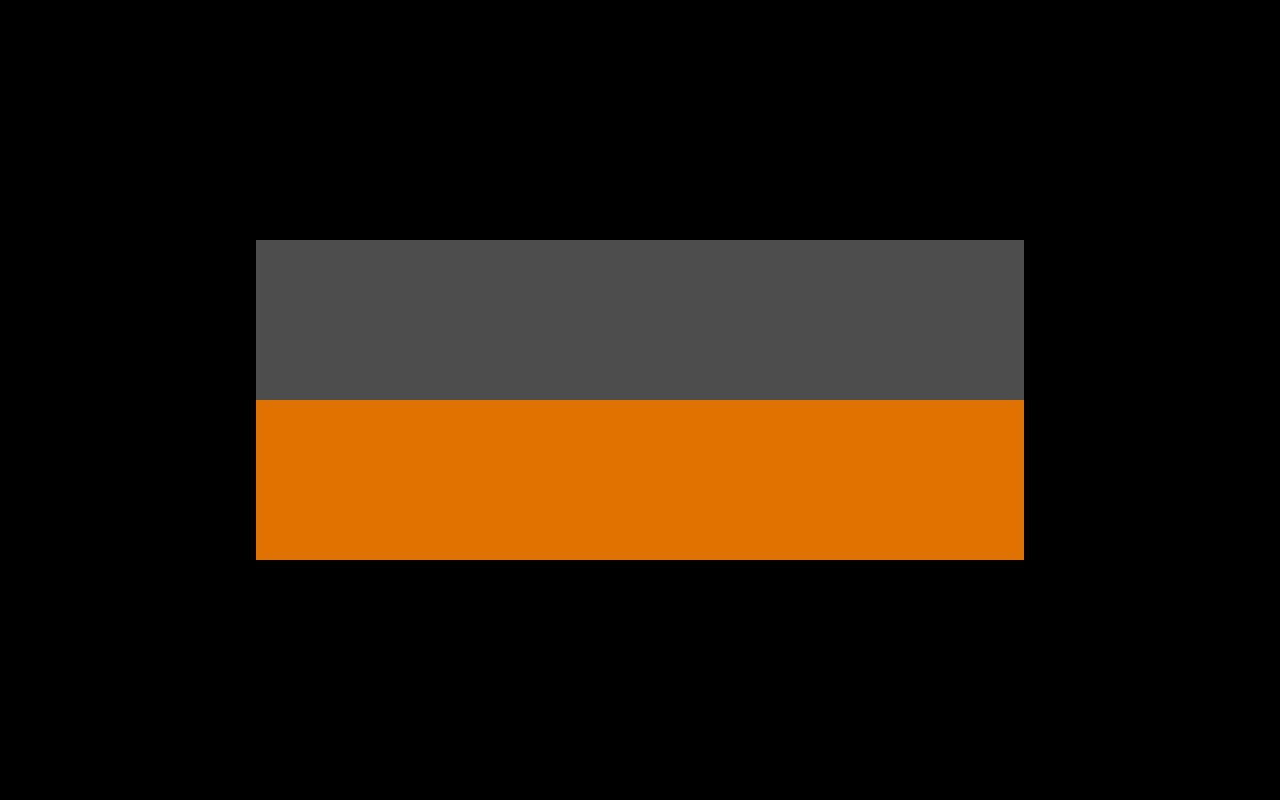
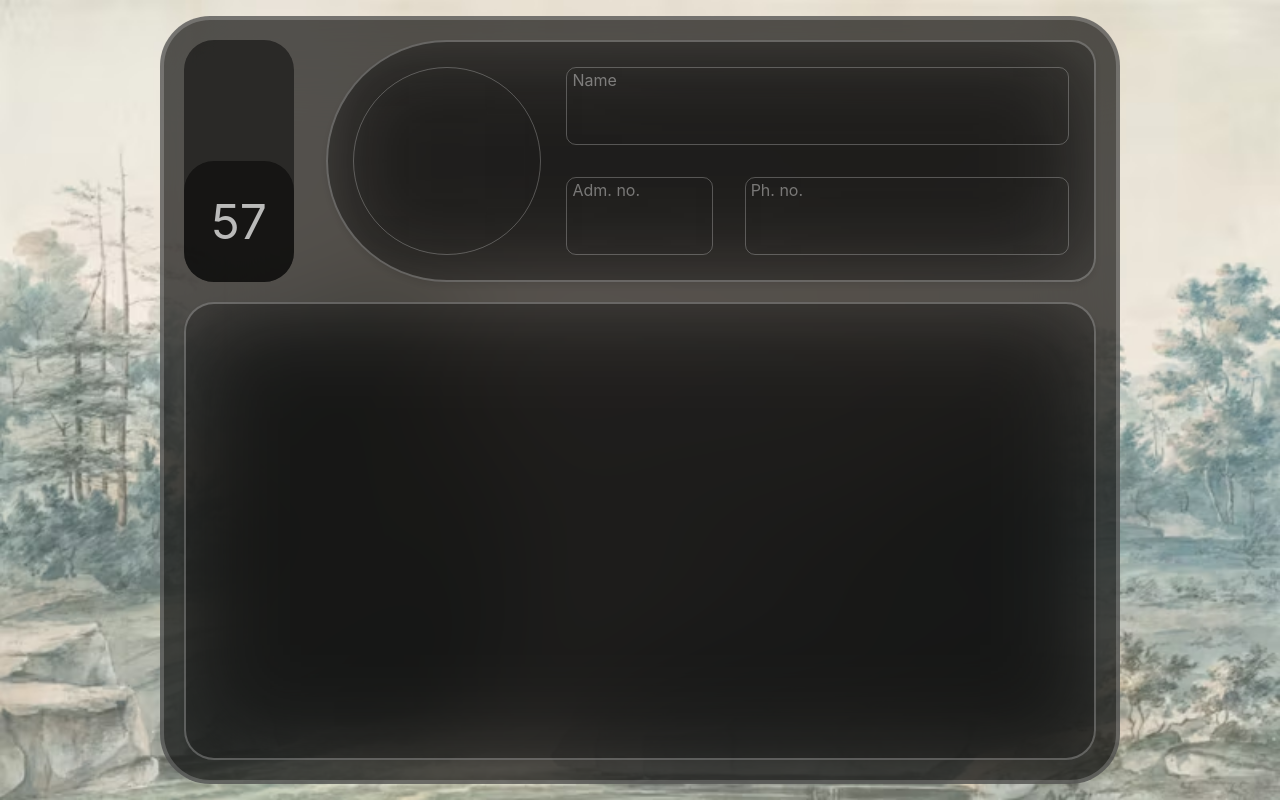
Before and after one commit to rinogodson/IDyeah, a React (Vite) app in the folder IDyeah-desktop/: page / in a window 1280 px wide. Built offline with nearby package versions, Linux system fonts and the light colour scheme.

Commit message:
Made the UI

```diff
--- a/IDyeah-desktop/index.html
+++ b/IDyeah-desktop/index.html
@@ -6,7 +6,7 @@
     <meta name="viewport" content="width=device-width, initial-scale=1.0" />
     <title>IDYeah - Desktop Client</title>
   </head>
-  <body class="bg-black flex h-[100vh] justify-center items-center">
+  <body class="bg-[url(/bg.png)] bg-cover flex h-[100vh] justify-center items-center">
     <div id="root"></div>
     <script type="module" src="/src/main.tsx"></script>
   </body>
--- a/IDyeah-desktop/src/Pages/FunctionPage/FunctionPage.tsx
+++ b/IDyeah-desktop/src/Pages/FunctionPage/FunctionPage.tsx
@@ -2,15 +2,43 @@
 
 function FunctionPage() {
   return (
-    <div className='grid grid-cols-1 grid-rows-2 h-[40vh] w-[60vw] bg-amber-400'>
-        <div className='bg-[#4d4d4d]'>
-
+    <div className="grid grid-cols-1 grid-rows-[1fr_4fr] h-[48em] w-[60em] bg-[rgba(0,0,0,0.65)] backdrop-blur-[50px] border-[4px] border-[rgba(255,255,255,0.20)] p-5 gap-[1.25rem] rounded-[50px]">
+      <div className="h-full grid grid-rows-1 grid-cols-[1fr_7fr] gap-8 rounded-[calc(50px_-_1.25rem)]">
+        <div className="bg-[rgba(0,0,0,0.5)] rounded-[calc(50px_-_1.25rem)] grid grid-rows-[1fr_1fr]">
+          <div></div>
+          <div className="bg-[rgba(0,0,0,0.5)] rounded-[calc(50px_-_1.25rem)] text-[rgba(255,255,255,0.7)] text-5xl flex items-center justify-center">
+            57
+          </div>
         </div>
-        <div className='bg-amber-600'>
-
+        <div
+          className="block-style"
+          style={{
+            borderRadius:
+              "150px calc(50px - 1.25rem) calc(50px - 1.25rem) 150px",
+            gridTemplateRows: "1fr",
+            gridTemplateColumns: "1.5fr 4fr",
+          }}
+        >
+          <div className="rounded-full w-full aspect-square input"></div>
+          <div className="inputCont">
+            <div className="input" style={{ gridArea: "1 / 1 / 2 / 4" }}>
+              <p className="p-0 m-0">Name</p>
+              <input type="text" className="text-[30px] text-white" />
+            </div>
+            <div className="input" style={{ gridArea: "2 / 1 / 3 / 2" }}>
+              <p className="p-0 m-0">Adm. no.</p>
+              <input type="text" className="text-[30px] w-full text-white" />
+            </div>
+            <div className="input" style={{ gridArea: "2 / 2 / 3 / 4" }}>
+              <p className="p-0 m-0">Ph. no.</p>
+              <input type="text" className="text-[30px] text-white" />
+            </div>
+          </div>
         </div>
+      </div>
+      <div className="block-style"></div>
     </div>
-  )
+  );
 }
 
 export default FunctionPage
--- a/IDyeah-desktop/src/index.css
+++ b/IDyeah-desktop/src/index.css
@@ -1 +1,35 @@
 @import 'tailwindcss';
+
+@layer components {
+    .block-style {
+        border-radius: calc(50px - 1.25rem);
+        border: 2px solid rgba(255, 255, 255, 0.25);
+        background: rgba(46, 46, 46, 0.10);
+        backdrop-filter: blur(50px);
+        display: grid;
+        gap: 25px;
+        box-shadow: 0px 4px 8px 0px rgba(0, 0, 0, 0.10);
+        padding: 25px;
+        place-content: center;
+    }
+    .input {
+        border-radius: 10px;
+        border: 1px solid rgba(255, 255, 255, 0.25);
+        background: var(linear-gradient(0deg, #585858 0%, #585858 100%), linear-gradient(160deg, rgba(0, 0, 0, 0.00) -0.12%, rgba(255, 255, 255, 0.10) 117.75%), linear-gradient(0deg, #585858 0%, #585858 100%), linear-gradient(160deg, rgba(0, 0, 0, 0.00) -0.12%, rgba(255, 255, 255, 0.10) 117.75%));
+        background-blend-mode: soft-light, normal;
+        backdrop-filter: blur(50px);
+        width: 100%;
+        height: 100%;
+        color: rgba(255, 255, 255, 0.4);
+        padding-inline: 5px;
+        display: grid;
+    }
+    .inputCont {
+        display: grid;
+        gap: 2em;
+        height: 100%;
+        width: 100%;
+        grid-template-columns: 1fr 2fr;
+        grid-template-rows: 1fr 1fr;
+    }
+}
```
Also changed, not shown: IDyeah-desktop/public/bg.png (added).
